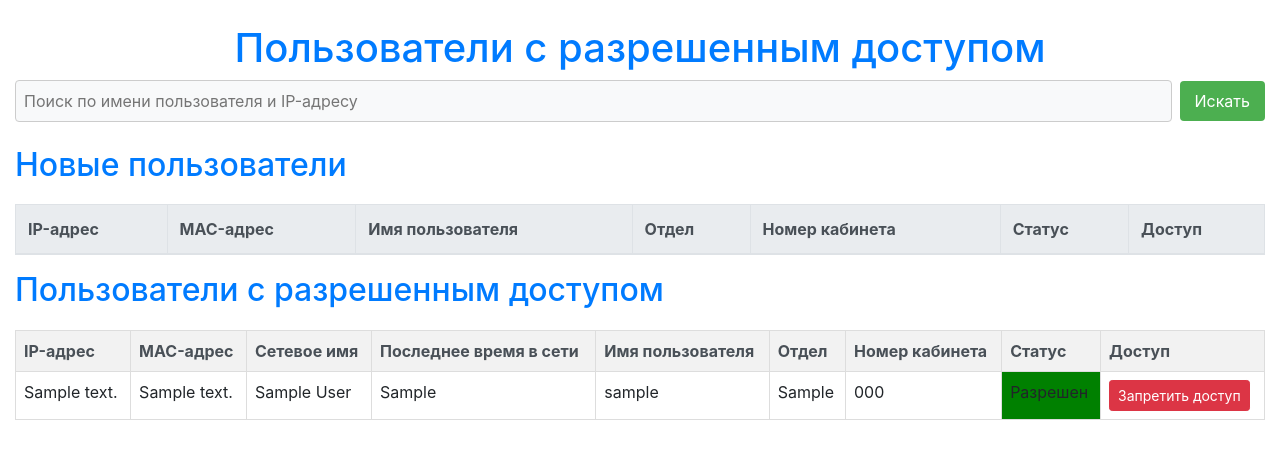
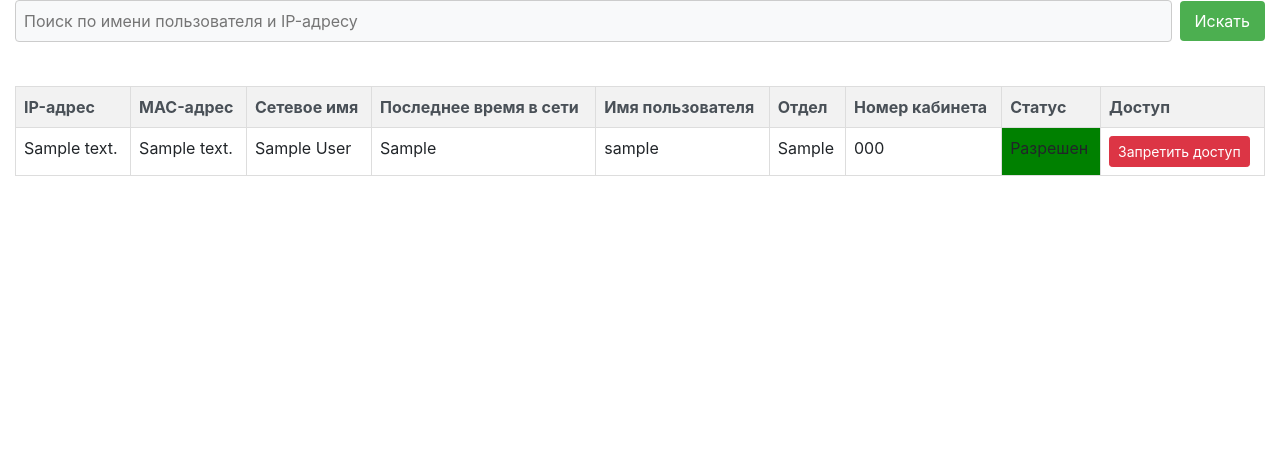
Before and after one commit to ShootkaXd/Squid_controller, a Flask app: page /users in a window 1280 px wide. Shown: the top 459 px of the page. Run offline with Flask 3, Linux system fonts and the light colour scheme; a user stored in the database is signed in; tables that the repository leaves empty hold one stand-in row (values such as "Sample post"); lists and menus that the app fills with data are empty; some libraries are stand-ins or nearby versions.

Commit message:
refactor

```diff
--- a/templates/users.html
+++ b/templates/users.html
@@ -14,8 +14,6 @@
 <div class="container-fluid">
     <div class="row">
         <div class="col-md-12">
-            <h1 class="mt-4">Пользователи с разрешенным доступом</h1>
-
             <div id="searchContainer" class="mb-4">
                 <input type="text" id="searchInput" onkeyup="filterUsers()" placeholder="Поиск по имени пользователя и IP-адресу">
                 <button id="searchButton" onclick="filterUsers()" class="btn btn-primary">Искать</button>
@@ -25,26 +23,6 @@
 
     <div class="row">
         <div class="col-md-12">
-            <h2>Новые пользователи</h2>
-            <table id="new_users" class="table table-bordered">
-                <thead class="thead-light">
-                    <tr>
-                        <th>IP-адрес</th>
-                        <th>MAC-адрес</th>
-                        <th>Имя пользователя</th>
-                        <th>Отдел</th>
-                        <th>Номер кабинета</th>
-                        <th>Статус</th>
-                        <th>Доступ</th>
-                    </tr>
-                </thead>
-            </table>
-        </div>
-    </div>
-
-    <div class="row">
-        <div class="col-md-12">
-            <h2>Пользователи с разрешенным доступом</h2>
             <table id="usersTable" class="table table-bordered">
                 <thead class="thead-light">
                     <tr>
```
